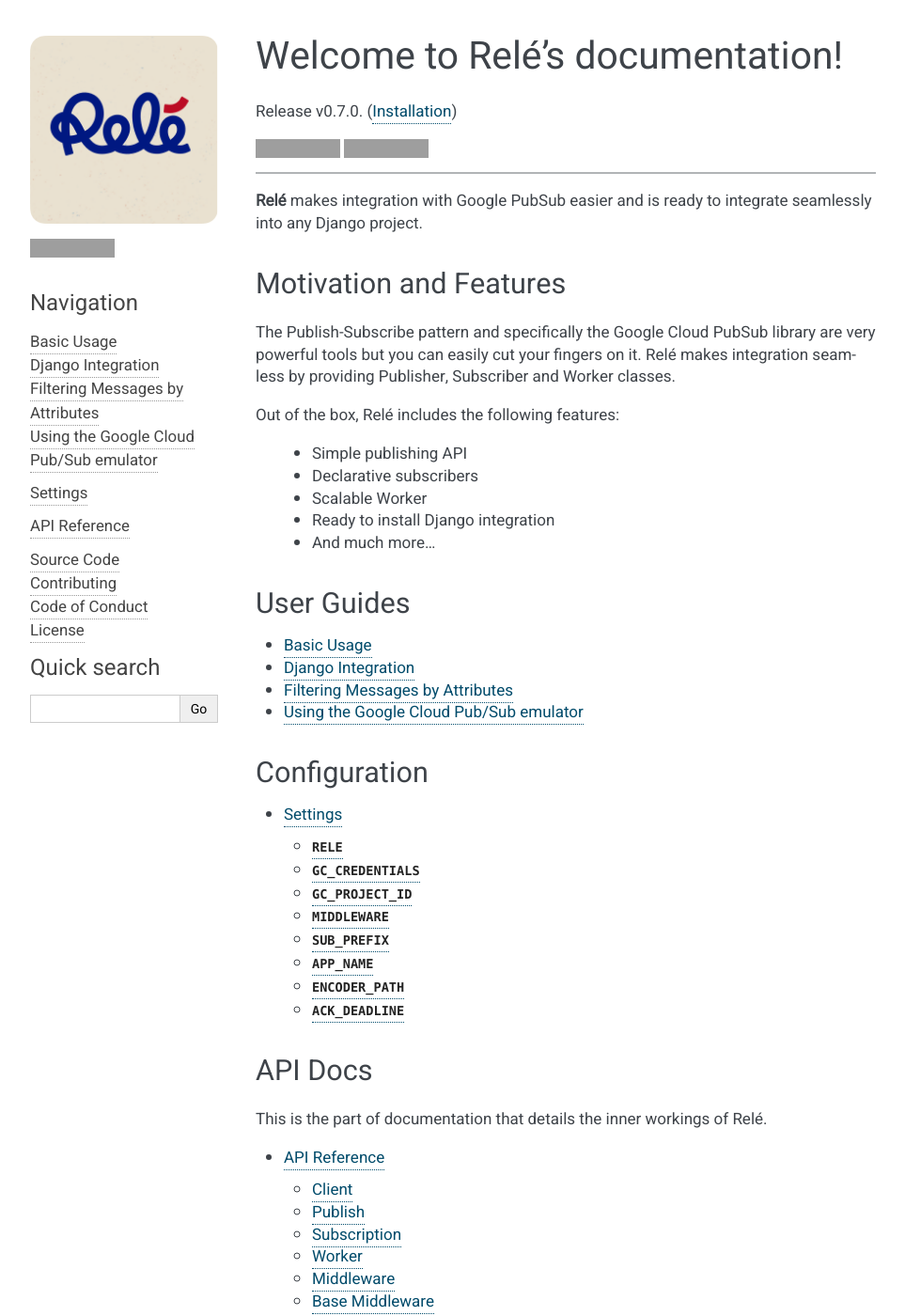
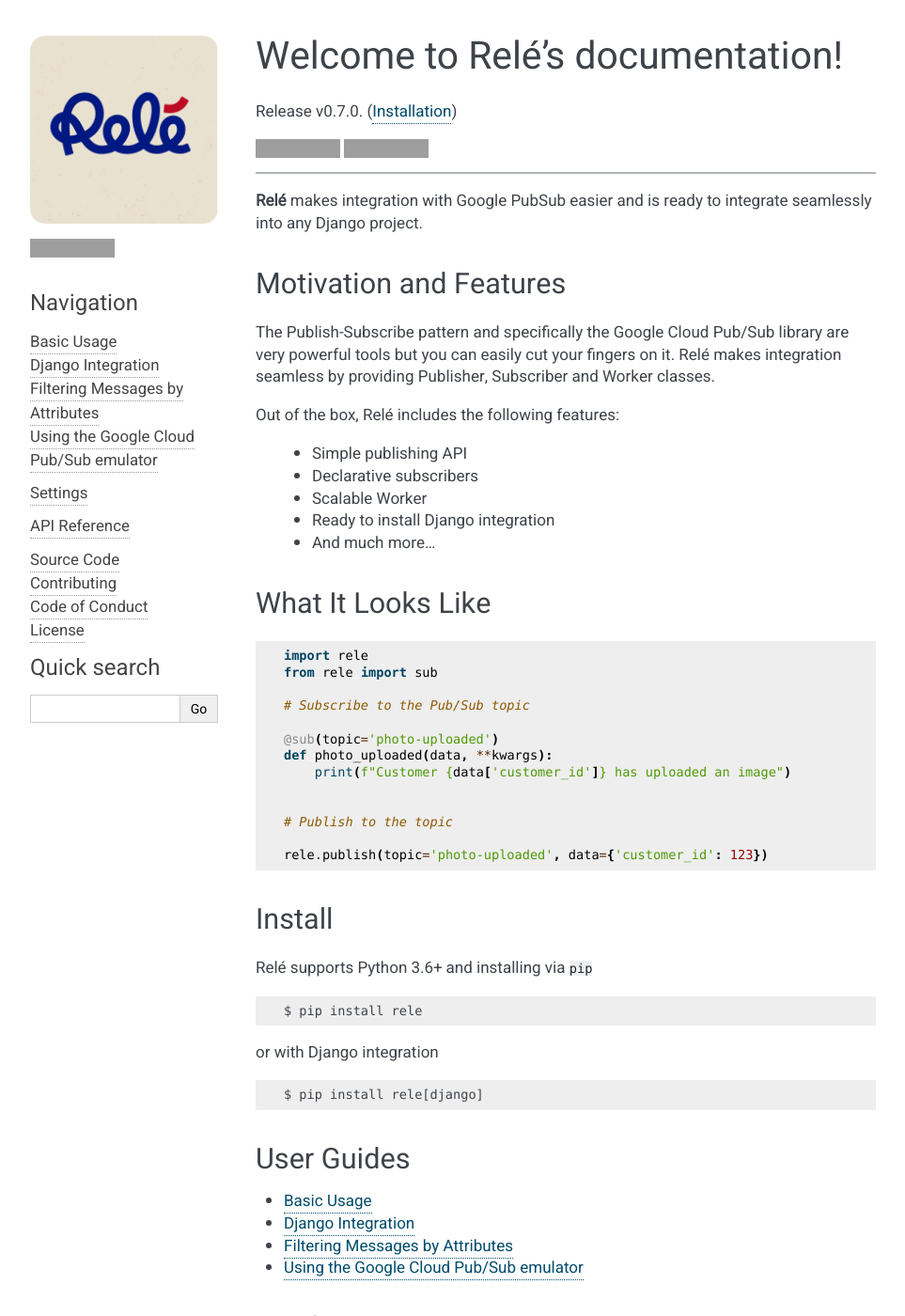
Before and after one commit to mercadona/rele, a Sphinx documentation site: the page built from docs/index.rst, in a window 1280 px wide and 1400 px high, cut to the strip 0-1400 px from the top of the window. Shown: the whole strip at 94% size, without its empty margins (148-1111 px from the left). Built offline with Sphinx 7.4.7, drawn with Linux system fonts in a browser that asks for light colours; grey boxes are pictures that could not be loaded.

Commit message:
Update index page with installation instructions

```diff
--- a/docs/index.rst
+++ b/docs/index.rst
@@ -19,9 +19,10 @@
 **Relé** makes integration with Google PubSub easier and is ready to
 integrate seamlessly into any Django project.
 
+
 Motivation and Features
 _______________________
-The Publish-Subscribe pattern and specifically the Google Cloud PubSub library are
+The Publish-Subscribe pattern and specifically the Google Cloud Pub/Sub library are
 very powerful tools but you can easily cut your fingers on it. Relé
 makes integration seamless by providing Publisher, Subscriber and Worker
 classes.
@@ -33,6 +34,40 @@
     * Scalable Worker
     * Ready to install Django integration
     * And much more...
+
+What It Looks Like
+__________________
+
+.. code:: python
+
+    import rele
+    from rele import sub
+
+    # Subscribe to the Pub/Sub topic
+
+    @sub(topic='photo-uploaded')
+    def photo_uploaded(data, **kwargs):
+        print(f"Customer {data['customer_id']} has uploaded an image")
+
+
+    # Publish to the topic
+
+    rele.publish(topic='photo-uploaded', data={'customer_id': 123})
+
+Install
+_______
+
+Relé supports Python 3.6+ and installing via ``pip``
+
+.. code::
+
+    $ pip install rele
+
+or with Django integration
+
+.. code::
+
+    $ pip install rele[django]
 
 User Guides
 ___________
```
Also changed, not shown: README.md (+4 -2 lines).
